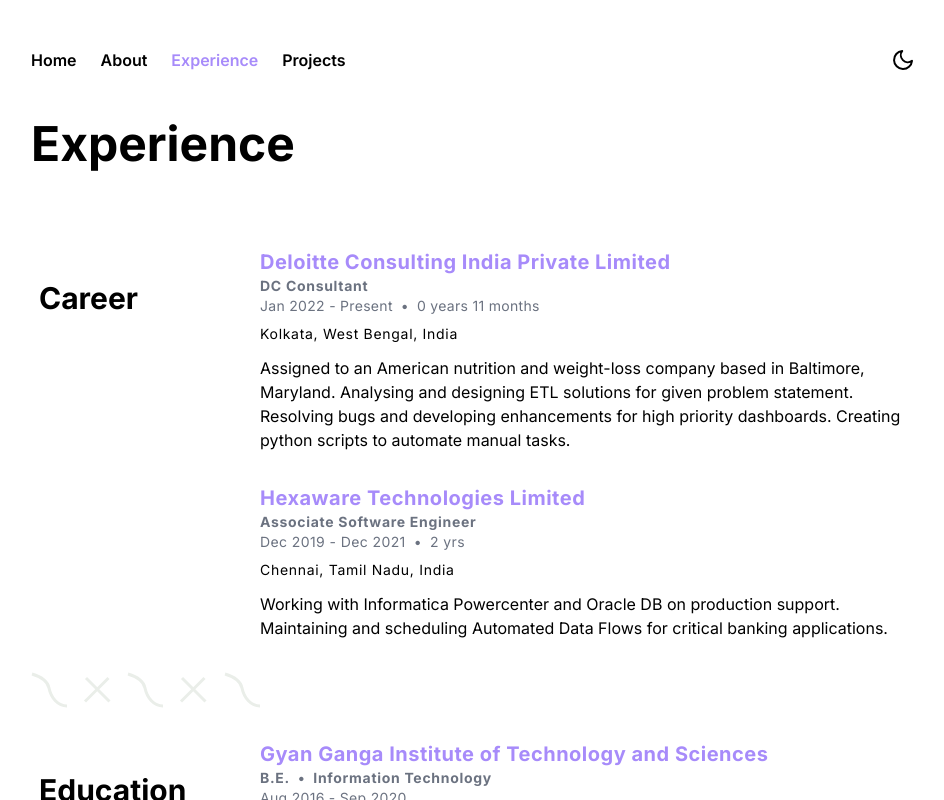
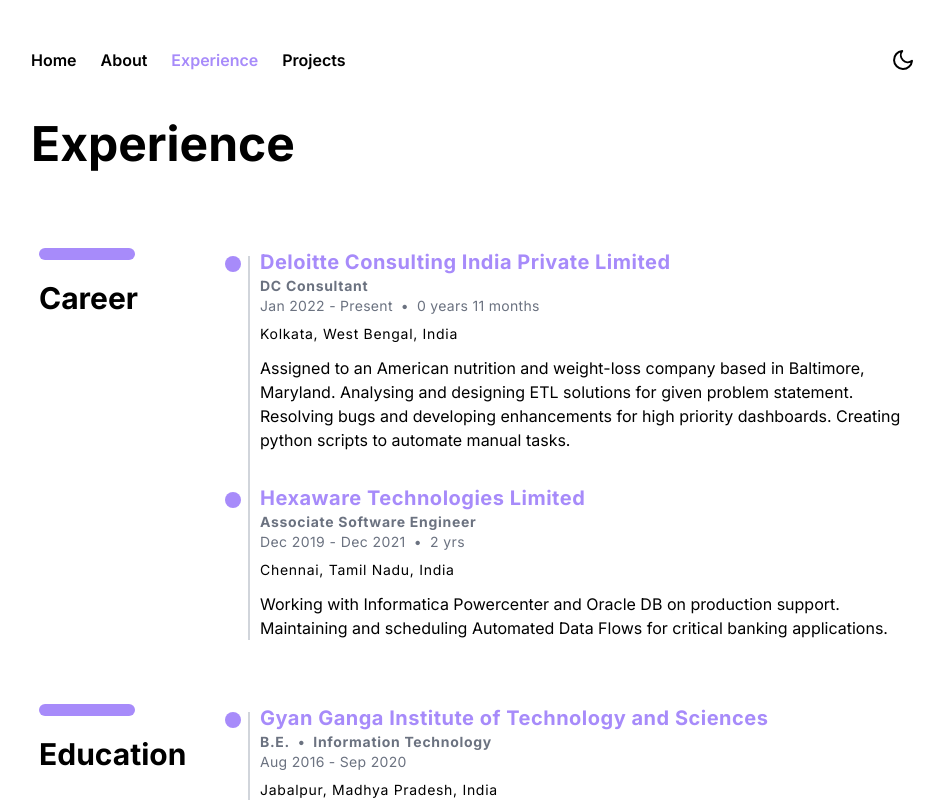
Before and after one commit to deepjyotiroy079/react-port-v4, a React (Create React App) app: page /experience in a window 1280 px wide. Shown: the whole page, without its empty margins (167-1111 px from the left). Built offline with nearby package versions, Linux system fonts and the light colour scheme.

Commit message:
Changed background, removed separator

```diff
--- a/src/components/About/About.js
+++ b/src/components/About/About.js
@@ -70,7 +70,7 @@
         </p>
       </div> */}
       {/* <section className=""></section> */}
-      <Separator />
+      {/* <Separator /> */}
       <h1 className="mt-1 text-xl font-semibold md:text-2xl">
         Technologies I've worked on
       </h1>
@@ -161,7 +161,7 @@
             <div className="font-semibold text-md mb-2">
               <div className="hover:text-violet-400 flex items-center justify-between">
                 Apache Spark
-              < SiApachespark size={24} />
+                <SiApachespark size={24} />
               </div>
             </div>
           </div>
@@ -171,7 +171,7 @@
             <div className="font-semibold text-md mb-2">
               <div className="hover:text-violet-400 flex items-center justify-between">
                 Maven
-              <SiApachemaven size={24} />
+                <SiApachemaven size={24} />
               </div>
             </div>
           </div>
@@ -181,7 +181,7 @@
             <div className="font-semibold text-md mb-2">
               <div className="hover:text-violet-400 flex items-center justify-between">
                 Tableau
-              <SiTableau size={24} />
+                <SiTableau size={24} />
               </div>
             </div>
           </div>
@@ -191,7 +191,7 @@
             <div className="font-semibold text-md mb-2">
               <div className="hover:text-violet-400 flex items-center justify-between">
                 REST API
-              <TbApi size={24} />
+                <TbApi size={24} />
               </div>
             </div>
           </div>
--- a/src/components/Experience/Experience.js
+++ b/src/components/Experience/Experience.js
@@ -31,17 +31,17 @@
         Experience
       </h1>
 
-      <section className="dark:bg-gray-800 dark:text-gray-300">
+      <section>
         <div className="container py-8 mx-auto">
           <div className="grid gap-4 mx-2 sm:grid-cols-12">
             <div className="col-span-12 sm:col-span-3">
-              <div className="text-center sm:text-left mb-14 before:block before:w-24 before:h-3 before:mb-5 before:rounded-md before:mx-auto sm:before:mx-0 before:dark:bg-violet-400">
-                <h3 className="text-3xl font-bold">Career</h3>
-              </div>
+            <div className="text-center sm:text-left mb-14 before:block before:w-24 before:h-3 before:mb-5 before:rounded-md before:mx-auto sm:before:mx-0 before:dark:bg-violet-400 before:bg-violet-400">
+              <h3 className="text-3xl font-bold">Career</h3>
+            </div>
             </div>
             <div className="relative col-span-12 space-y-6 sm:col-span-9">
-              <div className="col-span-12 space-y-12 relative sm:col-span-8 sm:space-y-8 sm:before:absolute sm:before:top-2 sm:before:bottom-0 sm:before:w-0.5 sm:before:-left-3 before:dark:bg-gray-700">
-                <div className="flex flex-col sm:relative sm:before:absolute sm:before:top-2 sm:before:w-4 sm:before:h-4 sm:before:rounded-full sm:before:left-[-35px] sm:before:z-[1] before:dark:bg-violet-400">
+              <div className="col-span-12 space-y-12 relative sm:col-span-8 sm:space-y-8 sm:before:absolute sm:before:top-2 sm:before:bottom-0 sm:before:w-0.5 sm:before:-left-3 before:dark:bg-gray-700 before:bg-gray-300">
+                <div className="flex flex-col sm:relative sm:before:absolute sm:before:top-2 sm:before:w-4 sm:before:h-4 sm:before:rounded-full sm:before:left-[-35px] sm:before:z-[1] before:dark:bg-violet-400 before:bg-violet-400">
                   <h3 className="text-xl font-bold text-violet-400 tracking-wide">
                     Deloitte Consulting India Private Limited
                   </h3>
@@ -69,7 +69,7 @@
                     Creating python scripts to automate manual tasks.
                   </p>
                 </div>
-                <div className="flex flex-col sm:relative sm:before:absolute sm:before:top-2 sm:before:w-4 sm:before:h-4 sm:before:rounded-full sm:before:left-[-35px] sm:before:z-[1] before:dark:bg-violet-400">
+                <div className="flex flex-col sm:relative sm:before:absolute sm:before:top-2 sm:before:w-4 sm:before:h-4 sm:before:rounded-full sm:before:left-[-35px] sm:before:z-[1] before:dark:bg-violet-400 before:bg-violet-400">
                   <h3 className="text-xl font-bold text-violet-400 tracking-wide">
                     Hexaware Technologies Limited
                   </h3>
@@ -96,17 +96,17 @@
             </div>
           </div>
         </div>
-        <Separator />
+        {/* <Separator /> */}
         <div className="container py-8 mx-auto">
           <div className="grid gap-4 mx-2 sm:grid-cols-12">
             <div className="col-span-12 sm:col-span-3">
-              <div className="text-center sm:text-left mb-14 before:block before:w-24 before:h-3 before:mb-5 before:rounded-md before:mx-auto sm:before:mx-0 before:dark:bg-violet-400">
+              <div className="text-center sm:text-left mb-14 before:block before:w-24 before:h-3 before:mb-5 before:rounded-md before:mx-auto sm:before:mx-0 before:dark:bg-violet-400 before:bg-violet-400">
                 <h3 className="text-3xl font-bold">Education</h3>
               </div>
             </div>
             <div className="relative col-span-12 space-y-12 sm:col-span-9">
-              <div className="col-span-12 space-y-6 relative sm:col-span-8 sm:space-y-8 sm:before:absolute sm:before:top-2 sm:before:bottom-0 sm:before:w-0.5 sm:before:-left-3 before:dark:bg-gray-700">
-                <div className="flex flex-col sm:relative sm:before:absolute sm:before:top-2 sm:before:w-4 sm:before:h-4 sm:before:rounded-full sm:before:left-[-35px] sm:before:z-[1] before:dark:bg-violet-400">
+              <div className="col-span-12 space-y-6 relative sm:col-span-8 sm:space-y-8 sm:before:absolute sm:before:top-2 sm:before:bottom-0 sm:before:w-0.5 sm:before:-left-3 before:dark:bg-gray-700 before:bg-gray-300">
+                <div className="flex flex-col sm:relative sm:before:absolute sm:before:top-2 sm:before:w-4 sm:before:h-4 sm:before:rounded-full sm:before:left-[-35px] sm:before:z-[1] before:dark:bg-violet-400 before:bg-violet-400">
                   <h3 className="text-xl text-violet-400  font-bold tracking-wide">
                     Gyan Ganga Institute of Technology and Sciences
                   </h3>
@@ -132,7 +132,7 @@
                     System
                   </p>
                 </div>
-                <div className="flex flex-col sm:relative sm:before:absolute sm:before:top-2 sm:before:w-4 sm:before:h-4 sm:before:rounded-full sm:before:left-[-35px] sm:before:z-[1] before:dark:bg-violet-400">
+                <div className="flex flex-col sm:relative sm:before:absolute sm:before:top-2 sm:before:w-4 sm:before:h-4 sm:before:rounded-full sm:before:left-[-35px] sm:before:z-[1] before:dark:bg-violet-400 before:bg-violet-400">
                   <h3 className="text-xl text-violet-400  font-bold tracking-wide">
                     St. Gabriel's Senior Secondary School
                   </h3>
--- a/src/components/layout/Layout.js
+++ b/src/components/layout/Layout.js
@@ -5,7 +5,7 @@
 const Layout = ({ children }) => {
   return (
     <>
-      <section className="font-inter transition ease-in-out duration-700 flex flex-col min-h-screen dark:bg-gray-800 dark:text-gray-300">
+      <section className="font-inter transition ease-in-out duration-700 flex flex-col min-h-screen dark:bg-gray-900 dark:text-gray-300">
         <div className="container max-w-[900px] items-center px-2 mx-auto mt-12 space-y-10 md:space-y-12">
           <Navbar />
           { children }
```
